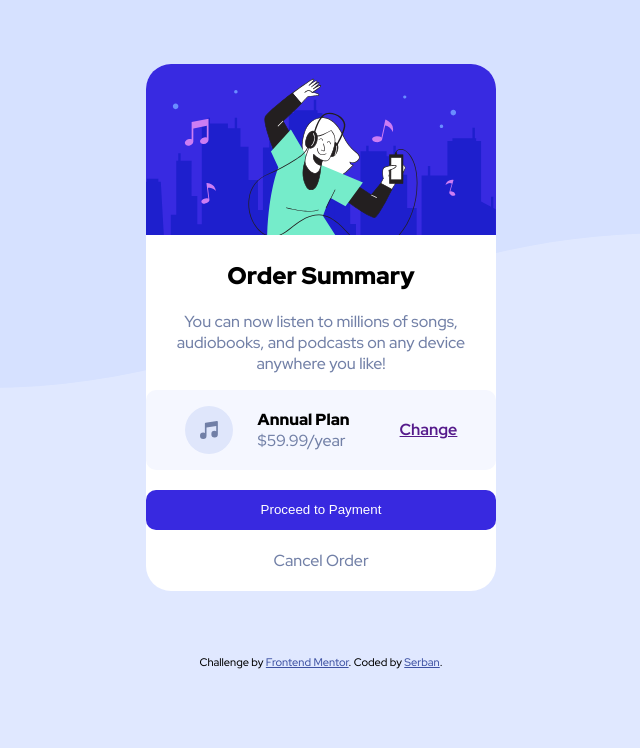
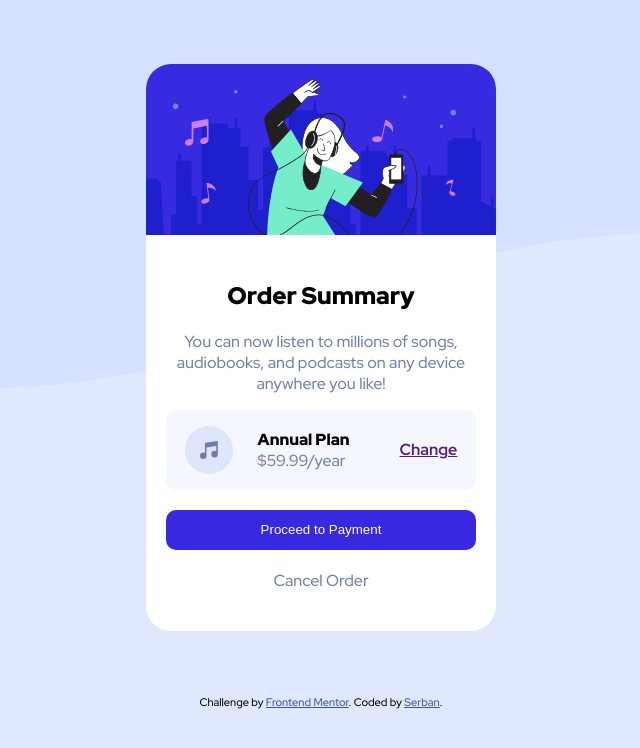
Before and after one commit to dasserban1/order-summary-component, a plain HTML site: page index.html in a window 1280 px wide. Shown: the whole page, without its empty margins (319-959 px from the left). Drawn offline with Linux system fonts and the light colour scheme.

Commit message:
Update index.html

```diff
--- a/index.html
+++ b/index.html
@@ -25,7 +25,7 @@
         <div class="card-image">
           <img src="images/illustration-hero.svg" alt="Girl who is listen music on a mobile device">
         </div>
-
+        <div class="card-content">
           <div class="card-text">
             <h1 class="card-title">Order Summary</h1>
             <p class="card-description">You can now listen to millions of songs, audiobooks, and podcasts on any
@@ -45,6 +45,7 @@
             <button class="btn-payment">Proceed to Payment</button>
             <a class="link-cancel" href="">Cancel Order</a>
           </div>
+        </div>
     </article>
   </main>
   <footer>
```
Lines whose indentation alone changed are shown as unchanged.
